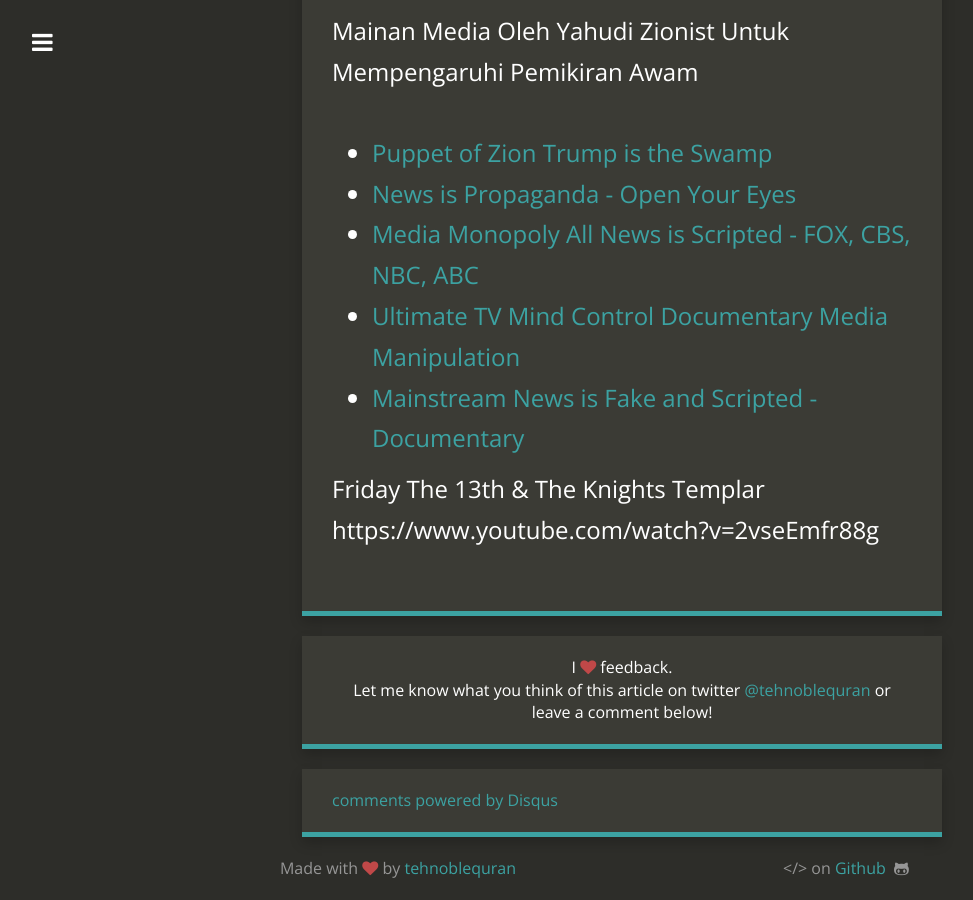
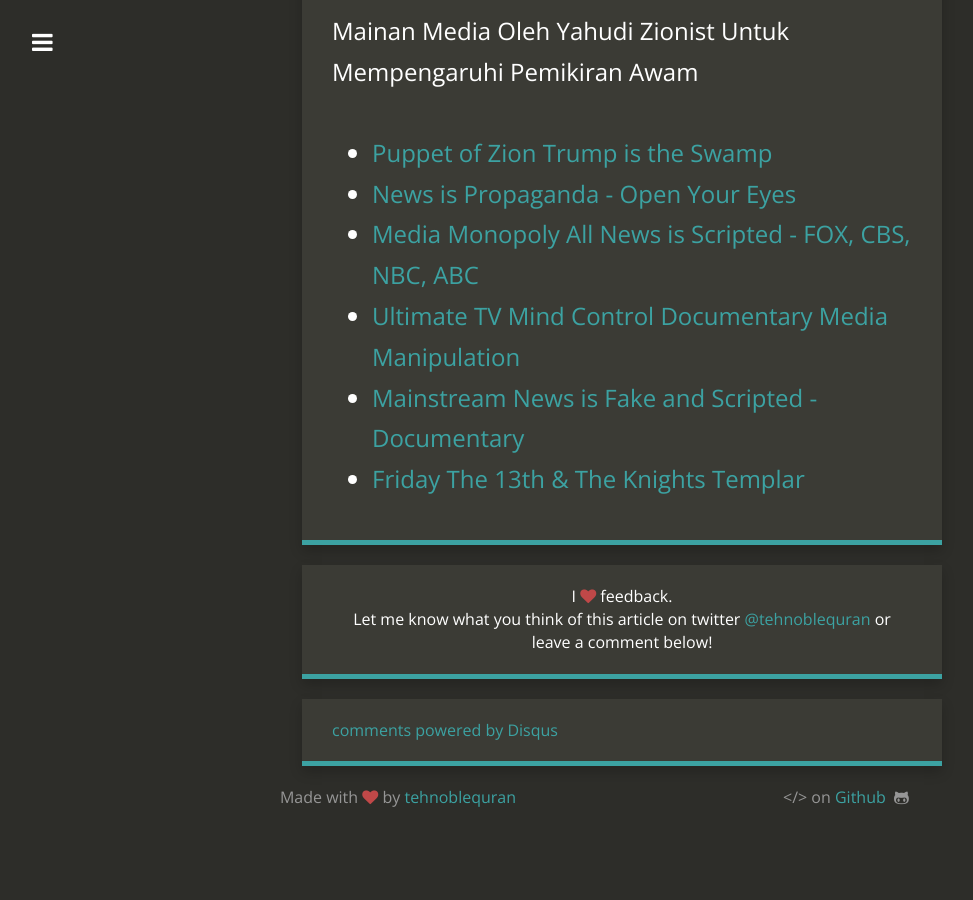
Before and after one commit to kedamaian/swsyafiq, a Jekyll site: the page built from _posts/2018-08-21-simbol-dan-number-illuminati-satan.md, in a window 1280 px wide and 900 px high, scrolled down 4755 px. Shown: the whole window, without its empty margins (18-991 px from the left). Built offline with Jekyll 4.4.1, drawn with Linux system fonts in a browser that asks for light colours; nearby versions of some CDN libraries; comment, search, counter and statistics services are not loaded; after the commit the page ends 5584 px from its top, so only the background shows below that.

Commit message:
Update 2018-08-21-simbol-dan-number-illuminati-satan.md

```diff
--- a/_posts/2018-08-21-simbol-dan-number-illuminati-satan.md
+++ b/_posts/2018-08-21-simbol-dan-number-illuminati-satan.md
@@ -42,15 +42,4 @@
 - [Media Monopoly All News is Scripted - FOX, CBS, NBC, ABC](https://www.youtube.com/watch?v=fWVgDLDNp5w)
 - [Ultimate TV Mind Control Documentary  Media Manipulation](https://www.youtube.com/watch?v=-b9j6fJqD-g&t=0s)
 - [Mainstream News is Fake and Scripted - Documentary](https://www.youtube.com/watch?v=8McFUK5Y8WA)
-
-
-
-
-
-
-
-
-
-
-
-Friday The 13th & The Knights Templar https://www.youtube.com/watch?v=2vseEmfr88g
+- [Friday The 13th & The Knights Templar](https://www.youtube.com/watch?v=2vseEmfr88g)
```
